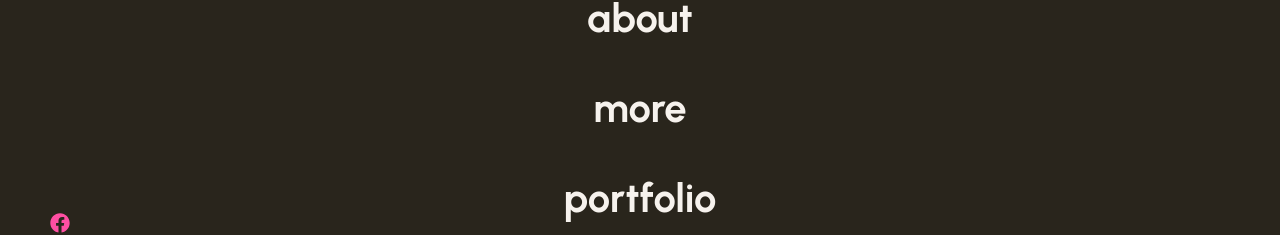
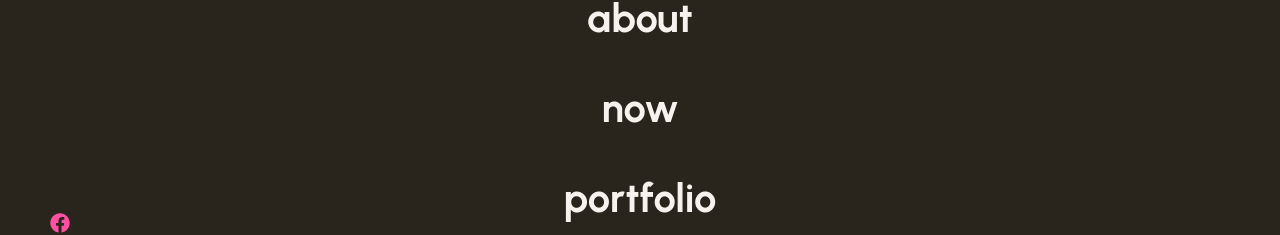
Before and after one commit to biesboerTerry-FS/thatDevTerry, a React (Create React App) app: page / in a window 1280 px wide. Both pictures are taken after a click on the button "Open menu". Shown: the part 277-512 px from the top of the page. Built offline with nearby package versions, Linux system fonts and the light colour scheme.

Commit message:
Rename More nav label to Now

```diff
--- a/src/components/Navigation.js
+++ b/src/components/Navigation.js
@@ -6,7 +6,7 @@ import logo from "../images/logo.png";
 const pageLinks = [
 	{ to: "/", label: "home" },
 	{ to: "/about", label: "about" },
-	{ to: "/work", label: "more" },
+	{ to: "/work", label: "now" },
 	{ to: "/portfolio", label: "portfolio" },
 	{ to: "/contact", label: "contact" },
 ];
--- a/src/components/Overlay.js
+++ b/src/components/Overlay.js
@@ -48,7 +48,7 @@ const Overlay = (props) => {
 							data-number="3"
 							onClick={props.onClose}
 						>
-							more
+							now
 						</NavLink>
 					</div>
 					<div className="navLink">
```
